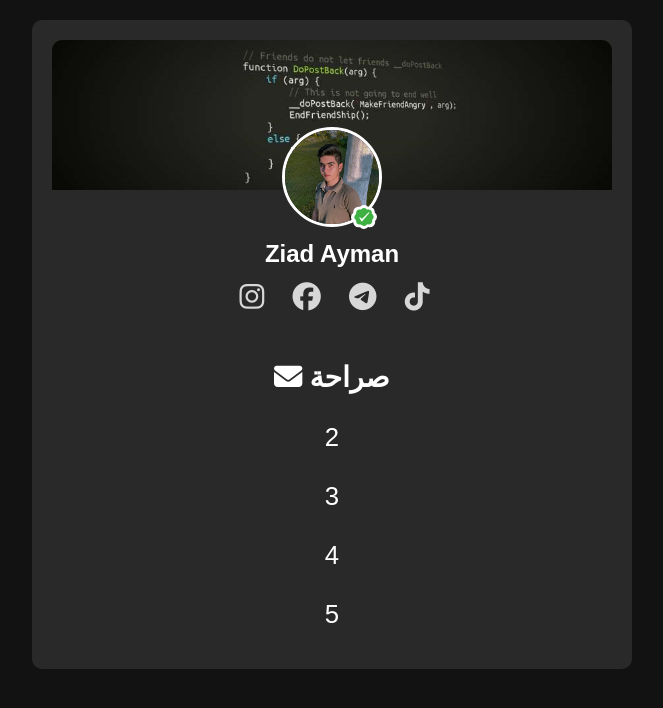
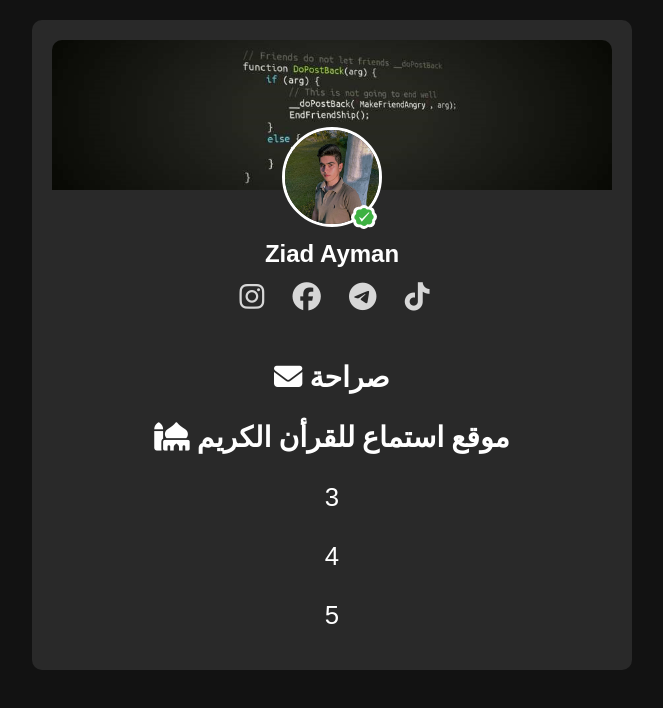
Before and after one commit to ziad-74/profile-social, a plain HTML site: page index.html in a window 1280 px wide. Shown: the whole page, without its empty margins (308-971 px from the left). Drawn offline with Linux system fonts and the light colour scheme.

Commit message:
Update index.html

```diff
--- a/index.html
+++ b/index.html
@@ -42,7 +42,9 @@
             <a href="http://ziad880.sarhne.com">
                 <i class="fa-solid fa-envelope fa-bounce"> صراحة</i>
             </a>
-            <a href="">2</a>
+            <a href="https://ziad880.github.io/quran-website/">
+                <i class="fa-solid fa-mosque"> موقع استماع للقرأن الكريم </i>
+            </a>
             <a href="">3</a>
             <a href="">4</a>
             <a href="">5</a>
```
